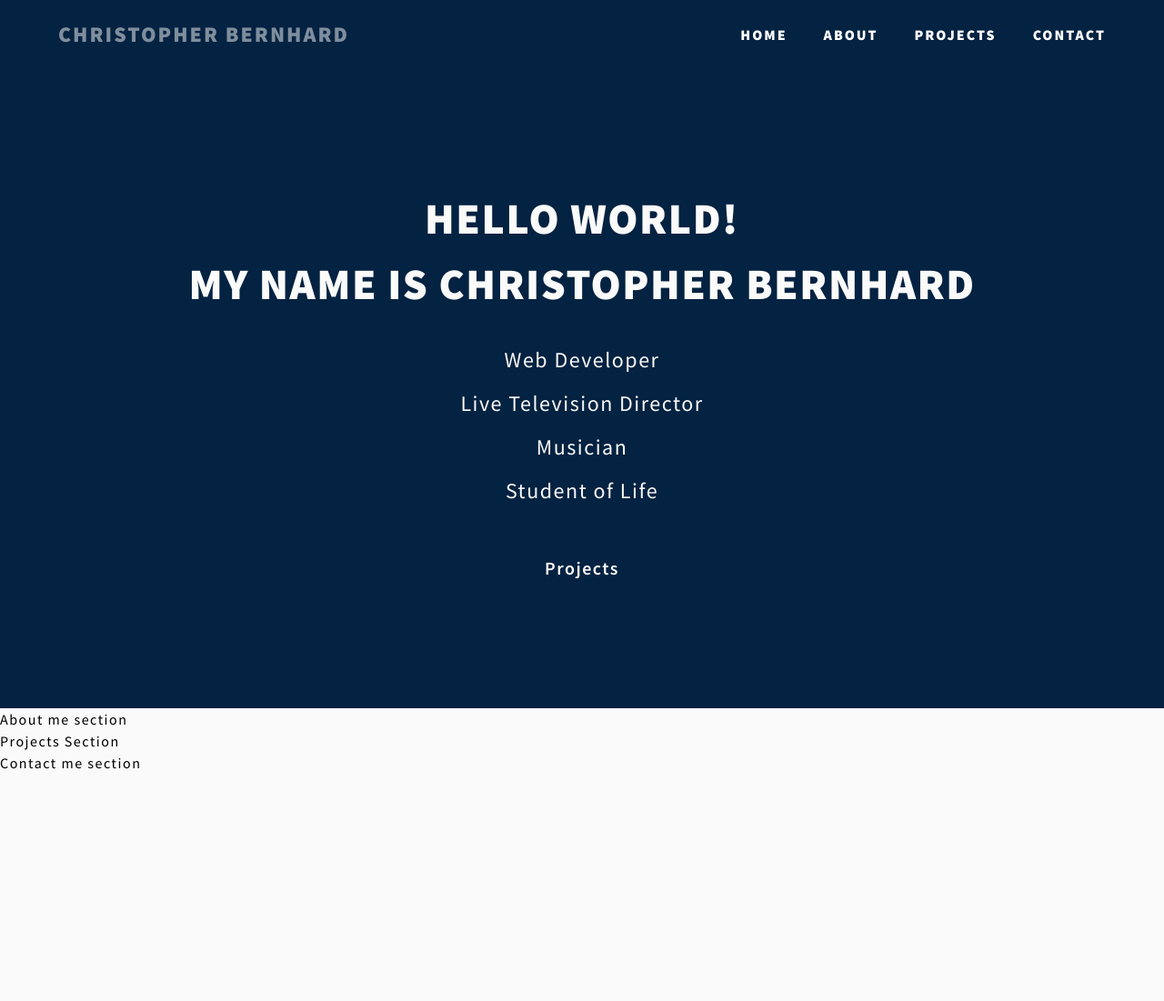
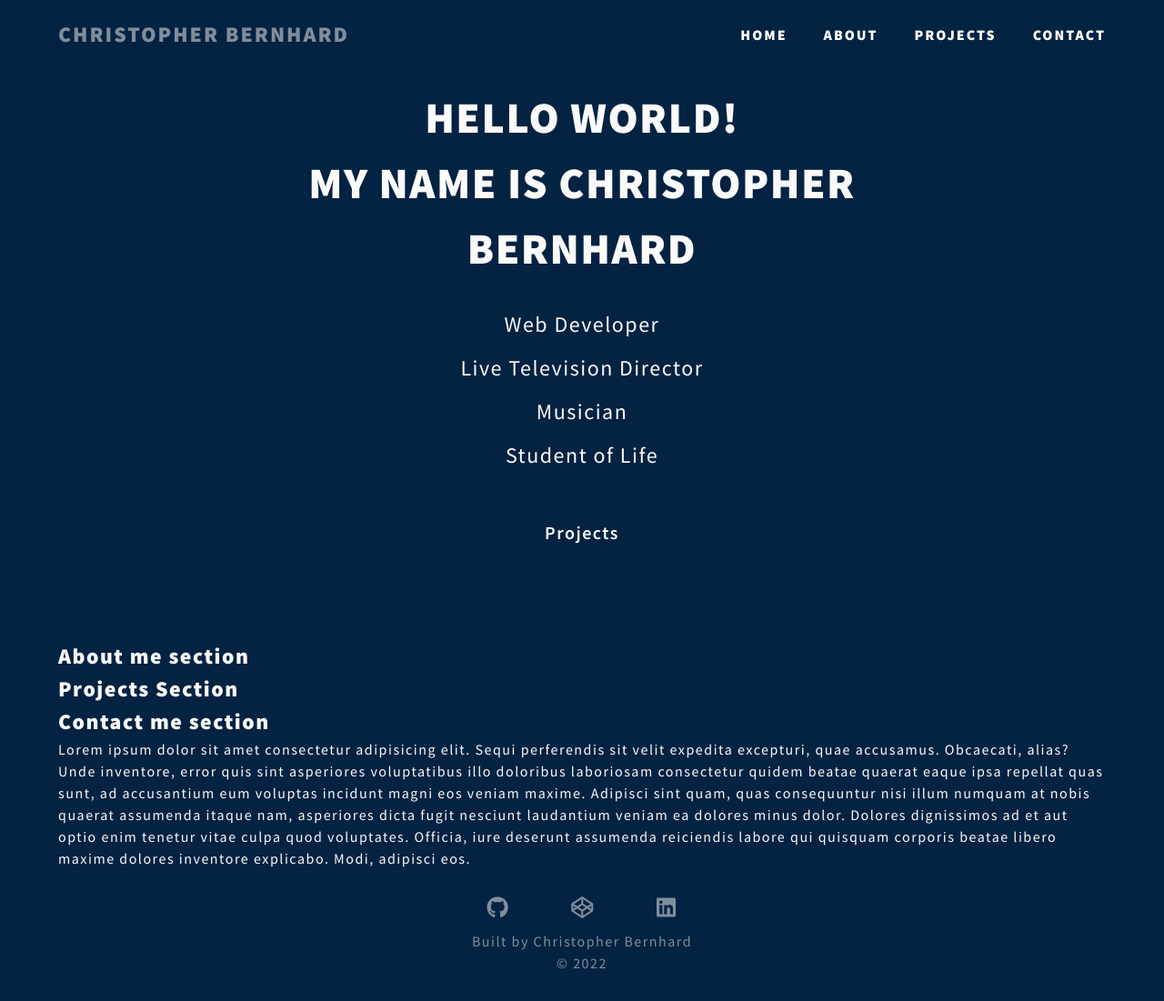
Before and after one commit to cbernhard21/portfolio, a plain HTML site: page index.html in a window 1280 px wide. Shown: the whole page at 91% size. Before the commit the page ends 851 px from the top, so only its background shows below. Drawn offline with Linux system fonts and the light colour scheme.

Commit message:
worked on footer

```diff
--- a/css/main.css
+++ b/css/main.css
@@ -24,8 +24,9 @@
 
 html {
   font-size: 62.5%;
+  color: var(--text-main);
   scroll-behavior: smooth;
-  background-color: var(--text-main);
+  background-color: var(--bg-main);
 }
 
 body {
@@ -50,6 +51,26 @@ ul {
   display: block;
   padding: 1rem 2.5rem;
   border-radius: 5px;
+}
+
+.container{
+  max-width: 90%;
+  margin: 0 auto;
+}
+
+.flex {
+  display: flex;
+}
+.f-justify-center {
+  justify-content: center;
+}
+
+.f-align-center {
+  align-items: center;
+}
+
+.f-column {
+  flex-direction: column;
 }
 
 
@@ -123,10 +144,6 @@ ul {
 
 /* MAIN STYLES */
 
-#main {
-  transform: translateY(7.5rem);
-}
-
 
 /* HERO SECTION */
 
@@ -173,3 +190,30 @@ ul {
   padding-left: 10rem;
   padding-right: 10rem;
 }
+
+
+/* FOOTER STYLES */
+.footer {
+  padding: 3rem 0;
+}
+
+.footer, .footer a, .footer a:visited, .footer a:link {
+  color: var(--text-faded);
+  transition: color .2s ease-in-out;
+}
+
+.footer a:hover {
+  color: var(--text-main);
+}
+
+
+
+.social-list {
+  width: 30%;
+  justify-content: space-evenly;
+  margin-bottom: 1rem;
+}
+
+.fa-brands {
+  font-size: 2.4rem;
+}
--- a/index.html
+++ b/index.html
@@ -9,6 +9,7 @@
   <link rel="preconnect" href="https://fonts.googleapis.com">
   <link rel="preconnect" href="https://fonts.gstatic.com" crossorigin>
   <link href="https://fonts.googleapis.com/css2?family=Source+Sans+Pro:ital,wght@0,400;0,600;0,900;1,700&display=swap" rel="stylesheet">
+  <script src="https://kit.fontawesome.com/af77942d5c.js" crossorigin="anonymous"></script>
   <title>My Portfolio</title>
 </head>
 
@@ -33,7 +34,7 @@
     </nav>
   </header>
 
-  <main id="main">
+  <main id="main" class="container">
     <section id="hero">
 
       <div class="hero-container">
@@ -49,15 +50,31 @@
 
     </section>
 
-    <section class="about">About me section</section>
+    <section class="about">
+      <h2>About me section</h2>
+    </section>
 
 
-    <section class="projects">Projects Section</section>
+    <section class="projects">
+      <h2>Projects Section</h2>
+    </section>
 
-    <section class="contact">Contact me section</section>
+    <section class="contact">
+      <h2>Contact me section</h2>
+      <p>Lorem ipsum dolor sit amet consectetur adipisicing elit. Sequi perferendis sit velit expedita excepturi, quae accusamus. Obcaecati, alias? Unde inventore, error quis sint asperiores voluptatibus illo doloribus laboriosam consectetur quidem beatae quaerat eaque ipsa repellat quas sunt, ad accusantium eum voluptas incidunt magni eos veniam maxime. Adipisci sint quam, quas consequuntur nisi illum numquam at nobis quaerat assumenda itaque nam, asperiores dicta fugit nesciunt laudantium veniam ea dolores minus dolor. Dolores dignissimos ad et aut optio enim tenetur vitae culpa quod voluptates. Officia, iure deserunt assumenda reiciendis labore qui quisquam corporis beatae libero maxime dolores inventore explicabo. Modi, adipisci eos.</p>
+    </section>
   </main>
 
-  <!-- <footer class="footer">This is the Footer</footer> -->
+  <footer class="footer container flex f-align-center f-column">
+
+    <ul class="social-list flex">
+      <li class="social-item"><a href="#"><i class="fa-brands fa-github"></i></a></li>
+      <li class="social-item"><a href="#"><i class="fa-brands fa-codepen"></i></a></li>
+      <li class="social-item"><a href="#"><i class="fa-brands fa-linkedin"></i></a></li>
+    </ul>
+    <p class="footer-text">Built by Christopher Bernhard</p>
+    <p class="footer-text">&copy; <span id="date"></span> </p>
+  </footer>
 
   <script src="js/app.js"></script>
 </body>
--- a/js/app.js
+++ b/js/app.js
@@ -1 +1,6 @@
 console.log('hello world!')
+
+const date = new Date();
+const year = date.getFullYear();
+
+document.querySelector('#date').innerHTML = year;
```
